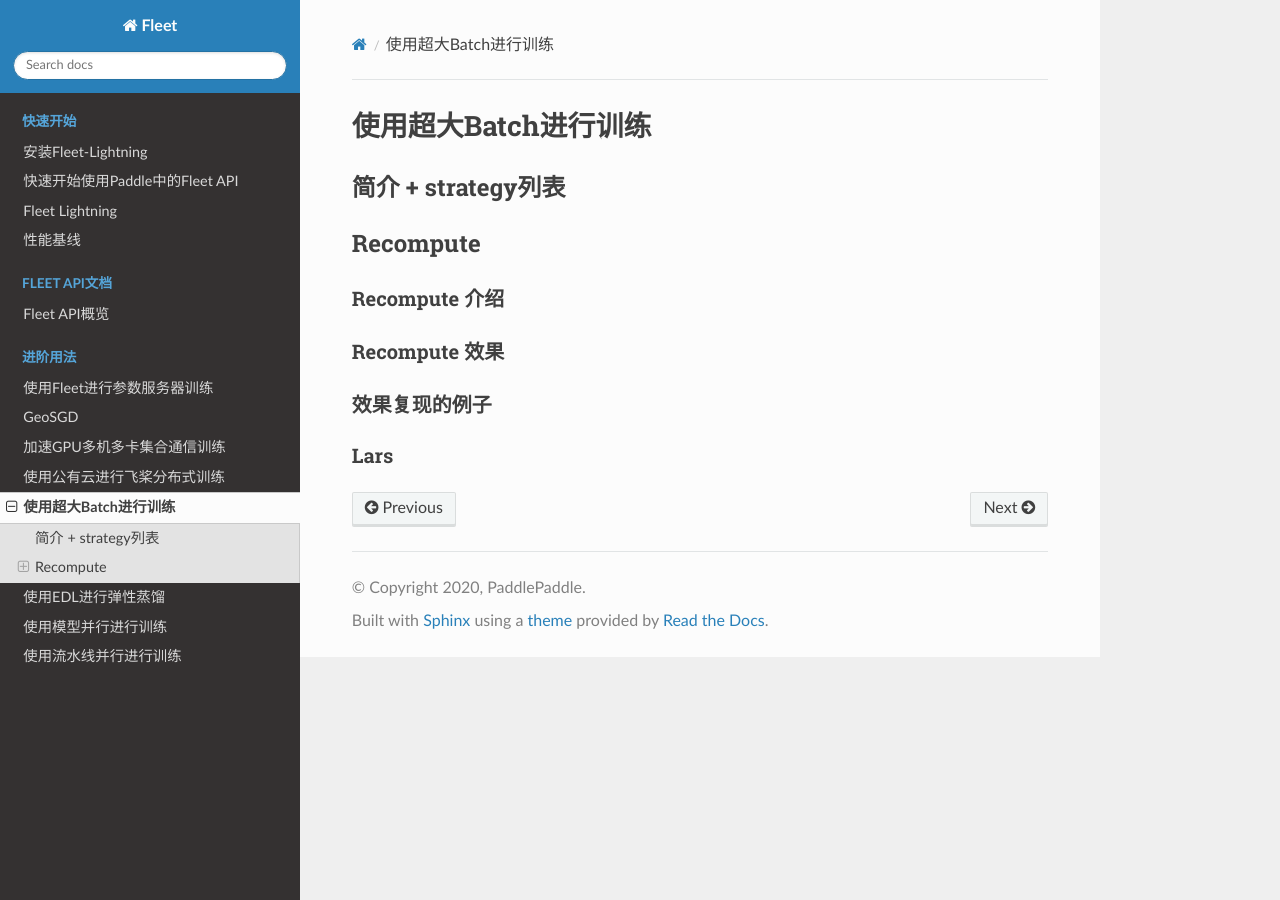
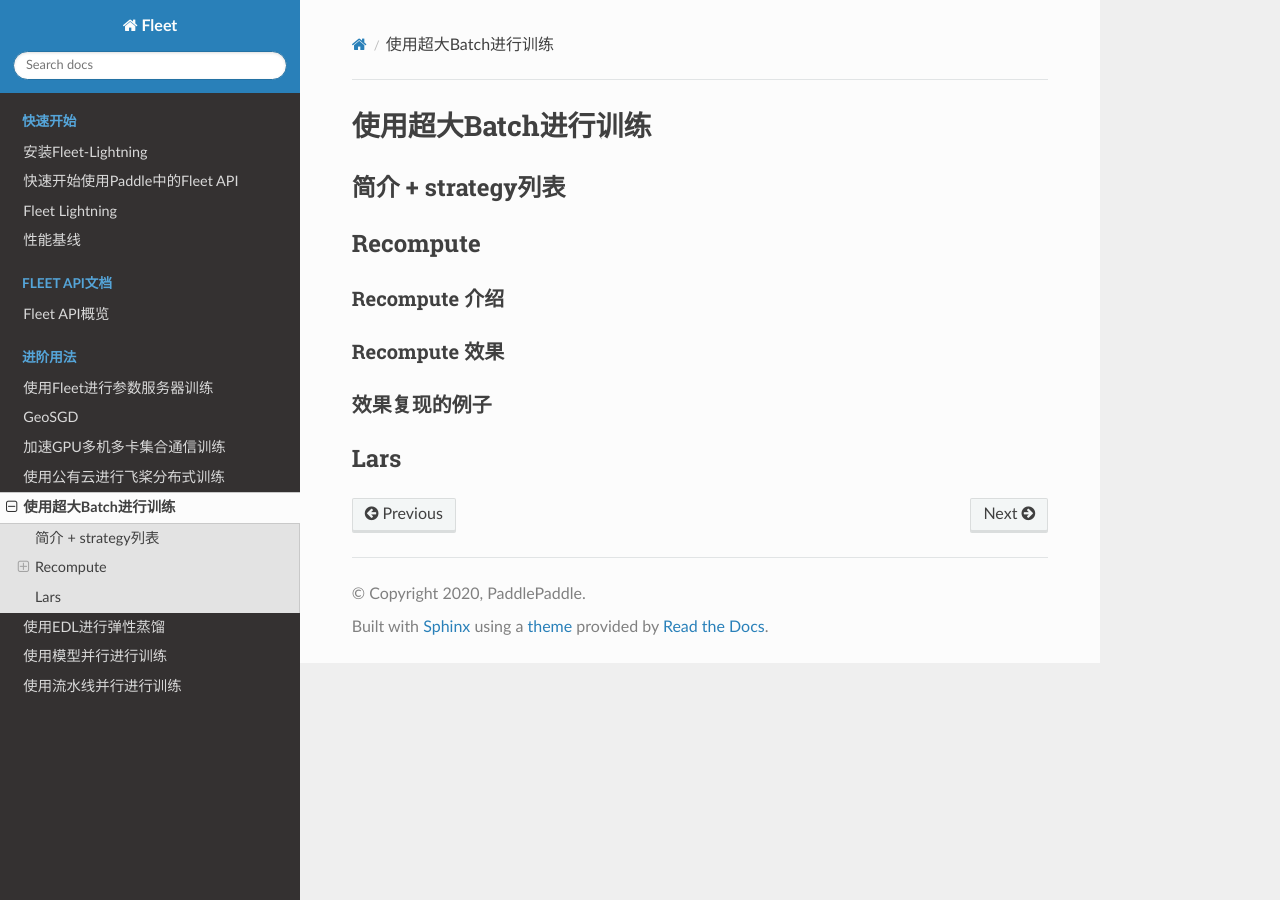
Before and after one commit to qjing666/FleetDoc, a Sphinx documentation site: the page built from docs/source/paddle_fleet/fleet_large_batch_training_techniques_cn.md, in a window 1280 px wide. Built offline with Sphinx 7.4.7 and the Read the Docs theme 2.0.0, drawn with Linux system fonts in a browser that asks for light colours; pages that are not in the unit, such as notebooks, are missing from menus.

Commit message:
update doc

```diff
--- a/docs/source/paddle_fleet/fleet_large_batch_training_techniques_cn.md
+++ b/docs/source/paddle_fleet/fleet_large_batch_training_techniques_cn.md
@@ -11,4 +11,4 @@
 ### 效果复现的例子
 
 
-### Lars
+## Lars
```
